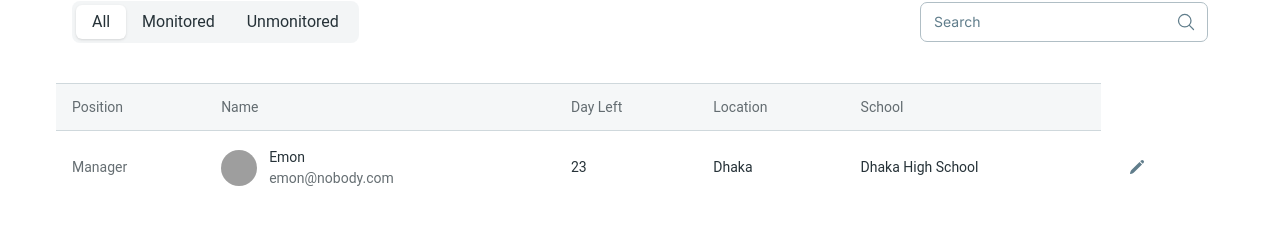
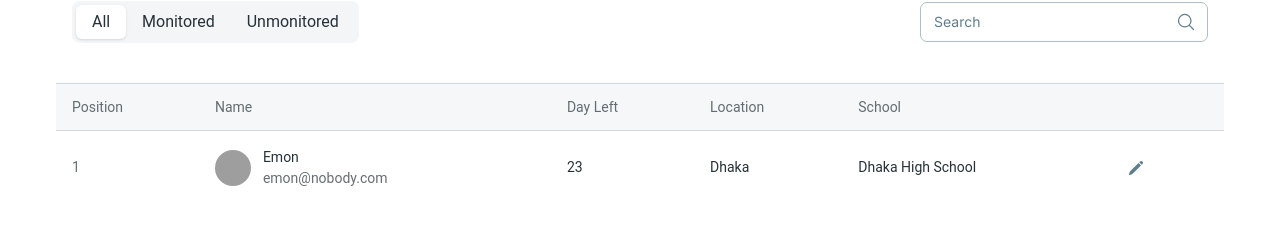
Before and after one commit to sohanemon/leader-board-2.0, a Next.js app: page / in a window 1280 px wide. Shown: the part 211-439 px from the top of the page. Built offline with nearby package versions, Linux system fonts and the light colour scheme; no server answers; grey boxes are pictures that could not be loaded.

Commit message:
feat: table data

```diff
--- a/app/table-c.tsx
+++ b/app/table-c.tsx
@@ -34,14 +34,14 @@ const TABS = [
   },
 ];
 
-const TABLE_HEAD = ['Position', 'Name', 'Day Left', 'Location', 'School'];
+const TABLE_HEAD = ['Position', 'Name', 'Day Left', 'Location', 'School', ''];
 
 const TABLE_ROWS = [
   {
     img: 'https://demos.creative-tim.com/test/corporate-ui-dashboard/assets/img/team-3.jpg',
     name: 'Emon',
     email: 'emon@nobody.com',
-    position: 'Manager',
+    position: 1,
     location: 'Dhaka',
     dayLeft: 23,
     school: 'Dhaka High School',
@@ -182,7 +182,6 @@ export default function TableC() {
                         </Typography>
                       </div>
                     </td>
-
                     <td className={classes}>
                       <Tooltip content='Edit User'>
                         <IconButton variant='text' color='blue-gray'>
```
